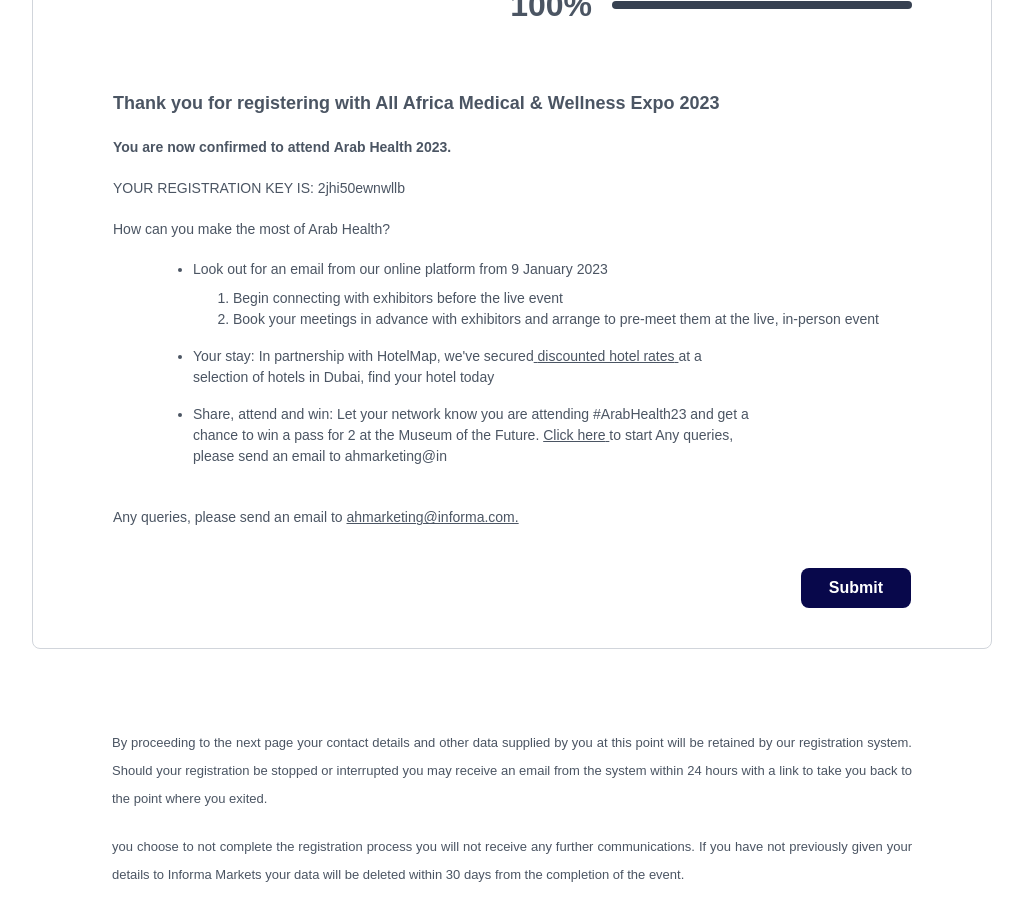
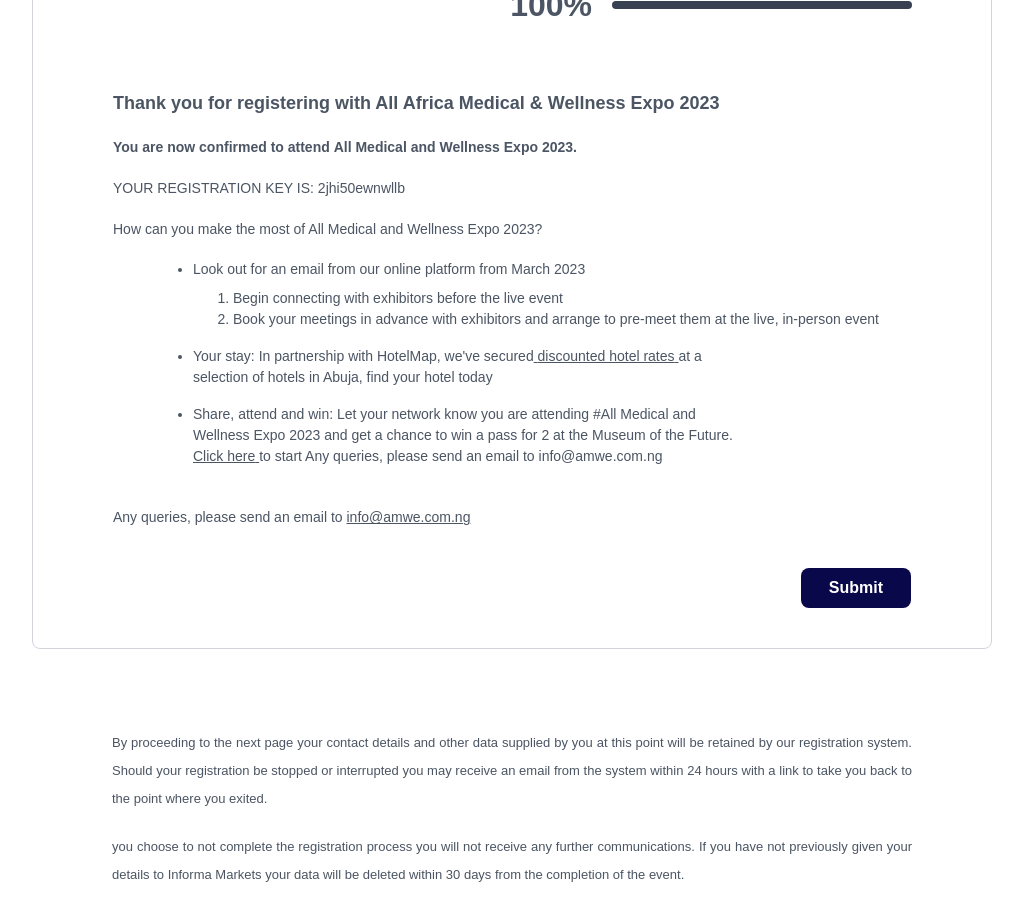
Before and after one commit to ife-chukwu/amwe--project, a React (Create React App) app: page /registration/next6 in a window 1280 px wide. Shown: the part 1280-2201 px from the top of the page, without its empty margins (128-1151 px from the left). Built offline with nearby package versions, Linux system fonts and the light colour scheme; a web font is replaced by a local one.

Commit message:
Did some Informational Corrections

```diff
--- a/src/components/Form/FinalPart.jsx
+++ b/src/components/Form/FinalPart.jsx
@@ -52,8 +52,6 @@
                 </p>
                 <p className="w-full flex mt-2 text-center font-bold justify-center">
                   Live in Person: 30th - 31th August
-                  <br />
-                  Dubai world trade center.
                 </p>
 
                 <p className="w-full flex mt-5 text-center font-medium text-md border-b justify-center">
@@ -112,17 +110,18 @@
               2023
             </h1>
             <p className=" md:w-4/5 font-semibold text-[14px] mt-5">
-              You are now confirmed to attend <strong>Arab Health 2023.</strong>
+              You are now confirmed to attend{" "}
+              <strong>All Medical and Wellness Expo 2023.</strong>
             </p>{" "}
             <p className="mt-5 text-[14px]">
               YOUR REGISTRATION KEY IS: 2jhi50ewnwllb
             </p>
             <p className={`${submit ? "hidden" : "absolute"} mt-5 text-[14px]`}>
-              How can you make the most of Arab Health?
+              How can you make the most of All Medical and Wellness Expo 2023?
             </p>
             <ul className="ml-10 w-3/4  md:w-4/5 md:ml-20 list-disc mt-[60px] gap-4 flex flex-col font-normal text-[14px]">
               <li>
-                Look out for an email from our online platform from 9 January
+                Look out for an email from our online platform from March
                 2023
                 <ul className="ml-10 list-decimal mt-2 font-normal">
                   <li>
@@ -140,23 +139,23 @@
                   {" "}
                   discounted hotel rates{" "}
                 </a>{" "}
-                at a selection of hotels in Dubai, find your hotel today
+                at a selection of hotels in Abuja, find your hotel today
               </li>
               <li className=" md:w-4/5">
                 Share, attend and win: Let your network know you are attending
-                #ArabHealth23 and get a chance to win a pass for 2 at the Museum
-                of the Future.{" "}
+                #All Medical and Wellness Expo 2023 and get a chance to win a
+                pass for 2 at the Museum of the Future.{" "}
                 <a href="#" className="underline">
                   Click here{" "}
                 </a>{" "}
-                to start Any queries, please send an email to ahmarketing@in
+                to start Any queries, please send an email to info@amwe.com.ng
               </li>
             </ul>
             <p className=" mt-10 text-[14px] font-medium">
               Any queries, please send an email to{" "}
               <a href="#" className="underline">
-                ahmarketing@informa.com.
-              </a>
+                info@amwe.com.ng{" "}
+                </a>
             </p>
           </div>
         </div>
--- a/src/components/Form/TermsAndConditions.jsx
+++ b/src/components/Form/TermsAndConditions.jsx
@@ -42,11 +42,11 @@
               Privacy Terms
             </p>
             <p className="md:w-4/5 ml-5 md:ml-0  font-normal md:text-lg">
-              By continuing to register, you accept that Arab Health 2023, may
-              contact you with updates, relevant promotions and information
-              about future events provided by Informa Markets. Your details may
-              be shared with the event sponsors, who may contact you about their
-              products and services. *
+              By continuing to register, you accept that All Medical and
+              Wellness Expo 2023, may contact you with updates, relevant
+              promotions and information about future events provided by Informa
+              Markets. Your details may be shared with the event sponsors, who
+              may contact you about their products and services. *
             </p>
             <div className="flex items-center gap-4 my-5 md:text-lg font-medium">
               <input
@@ -79,7 +79,7 @@
               any time by contacting the exhibitor or sponsor. Badges cannot be
               read remotely and must be scanned before any details are shared
               with exhibitors and sponsors. You have the right to refuse badge
-              scanning except when entering Arab Health 2023.{" "}
+              scanning except when entering All Medical and Wellness Expo 2023.{" "}
             </p>
             <p className="ml-5 md:ml-0  md:w-4/5  my-5  font-normal md:text-lg">
               When attending our online events, if you accept a
--- a/src/pages/Registration.jsx
+++ b/src/pages/Registration.jsx
@@ -159,7 +159,7 @@
                     !inputs.position
                       ? "bg-[#0a0a3e] cursor-not-allowed  opacity-70 text-gray-500"
                       : "bg-[#0a0a57]  cursor-pointer text-white"
-                  }    px-10  py-1 md:py-2 mr-10  lg:mr-40 md:mr-20  rounded-md  md:mb-10 font-bold`}
+                  }    px-10  py-1 md:py-2 mr-10  lg:mr-20 md:mr-20  rounded-md  md:mb-10 font-bold`}
                 >
                   Next
                 </button>
```
